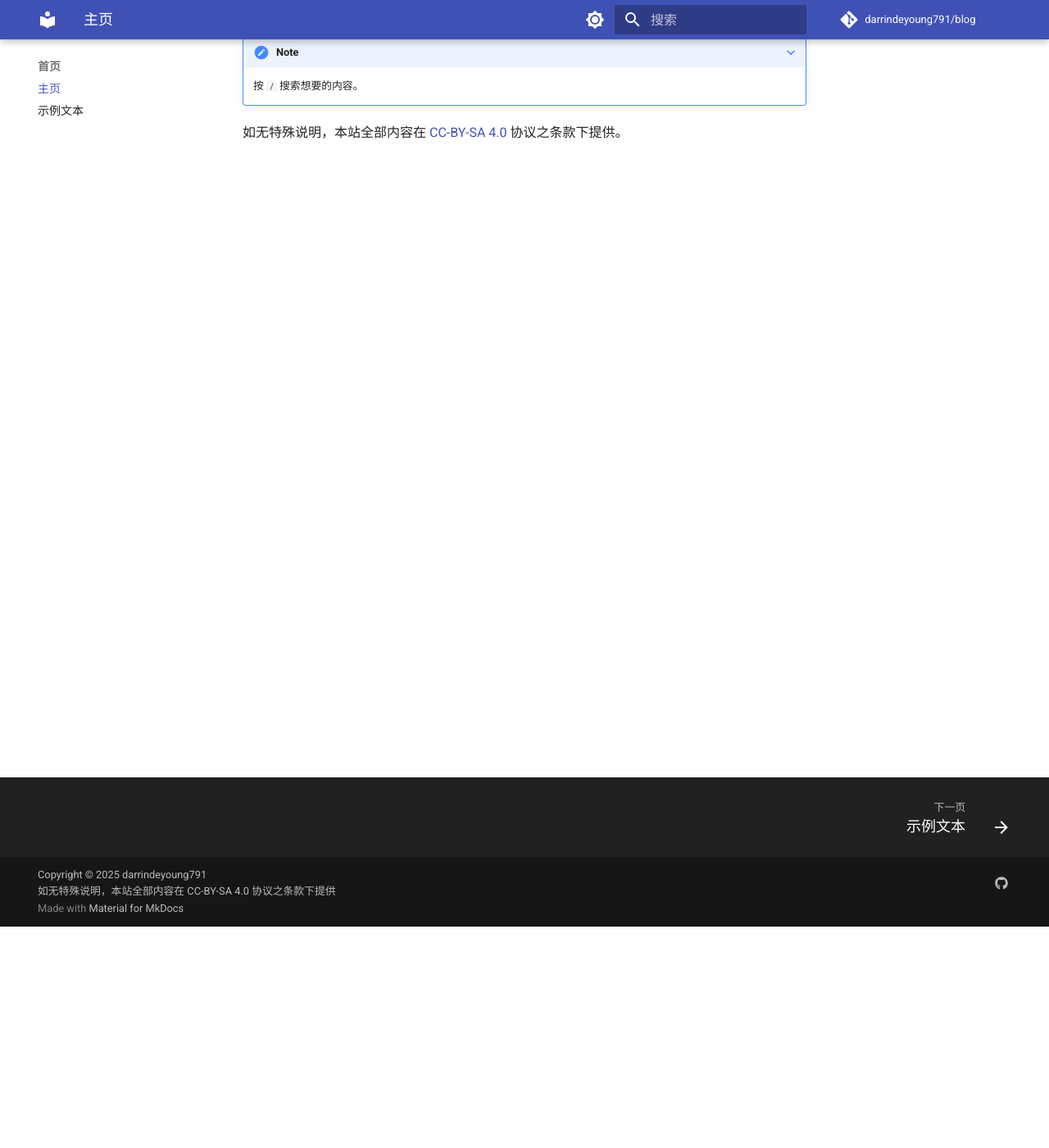
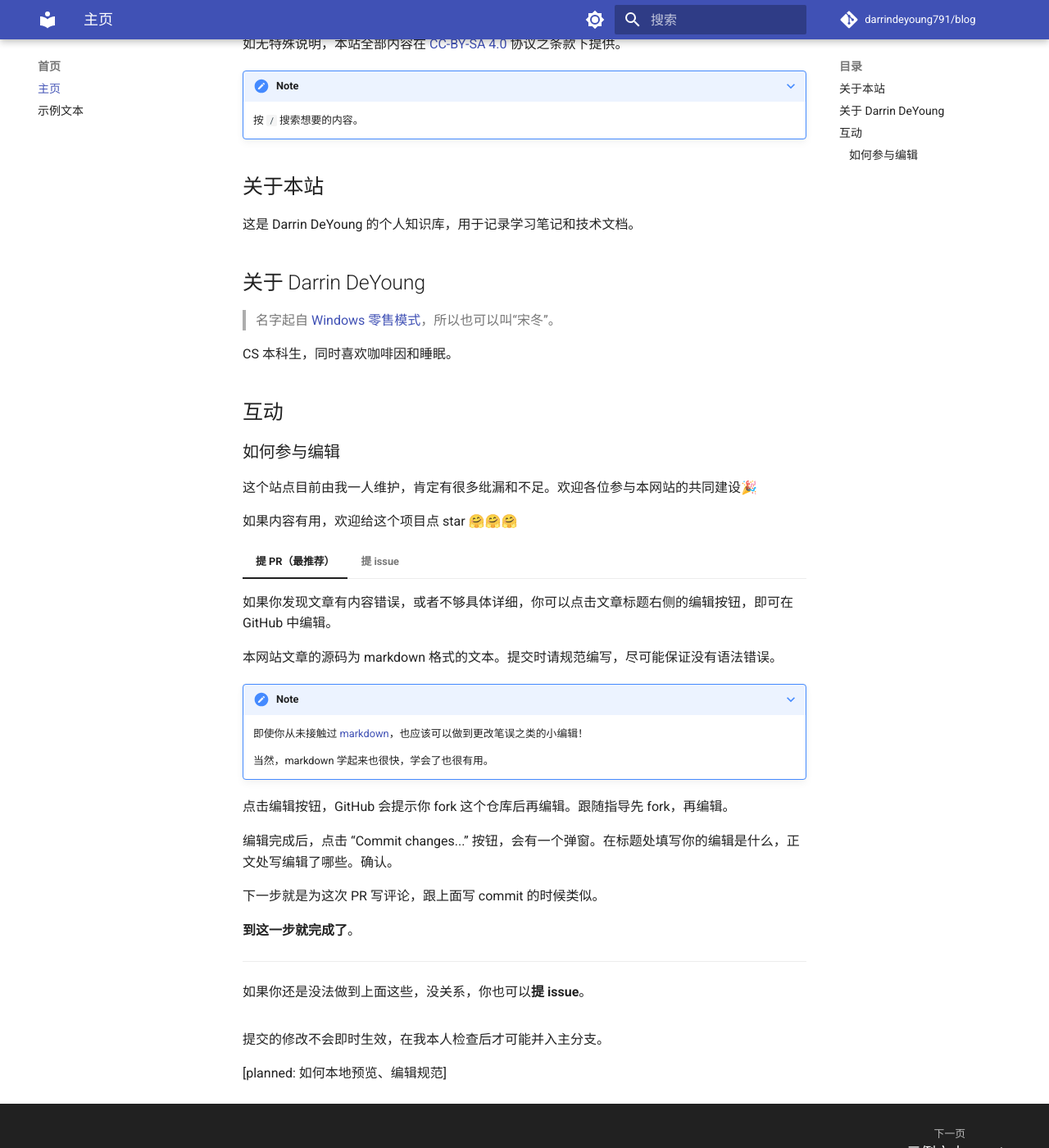
Before and after one commit to darrindeyoung791/blog, an MkDocs documentation site: the page built from docs/index.md, in a window 1280 px wide and 1400 px high, scrolled down 270 px. Shown: the whole window at 82% size. Built offline with MkDocs 1.6.1 and Material for MkDocs 9.7.7, drawn with Linux system fonts in a browser that asks for light colours; comment, search, counter and statistics services are not loaded; some of the changed text lies outside the part shown.

Commit message:
feat: update index page, add plugin
- add new content to home page article
- add new plugin to quickly edit in GitHub
- add new plugin to handle title nav (now unsued)

```diff
--- a/docs/index.md
+++ b/docs/index.md
@@ -1,11 +1,76 @@
 # 欢迎访问 Darrin DeYoung 的笔记本
 
-CS 和 Web 初学者的个人学习实践项目，存放一些自用笔记和文档。
+CS 和 Web 初学者的第一个个人学习实践项目，存放一些自用笔记和文档。
 
-如果内容有用，欢迎给这个项目点 star 🤗🤗。
+如果内容有用，欢迎给这个项目点 star 🤗🤗🤗
+
+如无特殊说明，本站全部内容在 <a href="https://creativecommons.org/licenses/by-sa/4.0/deed.en" target="_blank" rel="noopener">CC-BY-SA 4.0</a> 协议之条款下提供。
+
 
 ???+ note
 
     按 `/` 搜索想要的内容。
 
-如无特殊说明，本站全部内容在 <a href="https://creativecommons.org/licenses/by-sa/4.0/deed.en" target="_blank" rel="noopener">CC-BY-SA 4.0</a> 协议之条款下提供。
+## 关于本站
+
+这是 Darrin DeYoung 的个人知识库，用于记录学习笔记和技术文档。
+
+## 关于 Darrin DeYoung
+
+>名字起自 [Windows 零售模式](https://devblogs.microsoft.com/oldnewthing/20201013-00/?p=104364)，所以也可以叫“宋冬”。
+
+CS 本科生，同时喜欢咖啡因和睡眠。
+
+## 互动
+
+### 如何参与编辑
+
+这个站点目前由我一人维护，肯定有很多纰漏和不足。欢迎各位参与本网站的共同建设🎉
+
+如果内容有用，欢迎给这个项目点 star 🤗🤗🤗
+
+=== "提 PR（最推荐）"
+
+    如果你发现文章有内容错误，或者不够具体详细，你可以点击文章标题右侧的编辑按钮，即可在 GitHub 中编辑。
+
+    本网站文章的源码为 markdown 格式的文本。提交时请规范编写，尽可能保证没有语法错误。
+
+    ???+ note
+
+        即使你从未接触过 [markdown](https://markdown.com.cn/)，也应该可以做到更改笔误之类的小编辑！
+
+        当然，markdown 学起来也很快，学会了也很有用。
+
+    点击编辑按钮，GitHub 会提示你 fork 这个仓库后再编辑。跟随指导先 fork，再编辑。
+
+    编辑完成后，点击 “Commit changes...” 按钮，会有一个弹窗。在标题处填写你的编辑是什么，正文处写编辑了哪些。确认。
+
+    下一步就是为这次 PR 写评论，跟上面写 commit 的时候类似。
+
+    **到这一步就完成了**。
+
+    ---
+
+    如果你还是没法做到上面这些，没关系，你也可以**提 issue**。
+
+=== "提 issue"
+
+    电脑端点击网页右上角的项目卡片，手机端展开左侧菜单点击项目卡片，即可进入项目。
+
+    点击顶部的 issue，先搜索你要反馈的问题有没有人先你一步反馈，如果有就可以不新建 issue，在那个 issue 下面反馈。
+
+    点击 New issue 按钮，标题处写问题是什么（例如错字，错误分段），正文处写以下内容：
+
+    - 出问题文章的网址（必要）
+
+    - 出问题处的原文，最好整段粘贴过来
+
+    - 问题是什么，给出改正指示或者改正好的文本
+
+    然后提交。
+
+    **到这一步就完成了**
+
+提交的修改不会即时生效，在我本人检查后才可能并入主分支。
+
+[planned: 如何本地预览、编辑规范]
--- a/mkdocs.yml
+++ b/mkdocs.yml
@@ -7,6 +7,7 @@ copyright: Copyright &copy; 2025 <a href="https://github.com/darrindeyoung791" t
 
 theme:
   features:
+    - content.action.edit
     - navigation.instant
     - navigation.instant.progress
     - navigation.tabs
@@ -74,13 +75,14 @@ extra_javascript:
   - https://cdn.jsdelivr.net/npm/mathjax@3/es5/tex-mml-chtml.js
 
 plugins:
-  - search
+  - autorefs
   - git-revision-date-localized:
       type: datetime
       fallback_to_build_date: true
       enable_creation_date: true
       locale: zh
       timezone: Asia/Shanghai
+  - search
 
 nav:
   - 首页:
--- a/requirements.txt
+++ b/requirements.txt
@@ -1,4 +1,5 @@
 mkdocs-material>=9.4.6
+mkdocs-autorefs>=1.4.0
 mkdocs-git-revision-date-localized-plugin>=1.2.0
 cairosvg>=2.7.1
 pillow>=10.0.1
```
Also changed, not shown: docs/about/index.md (+7 -1 lines).
